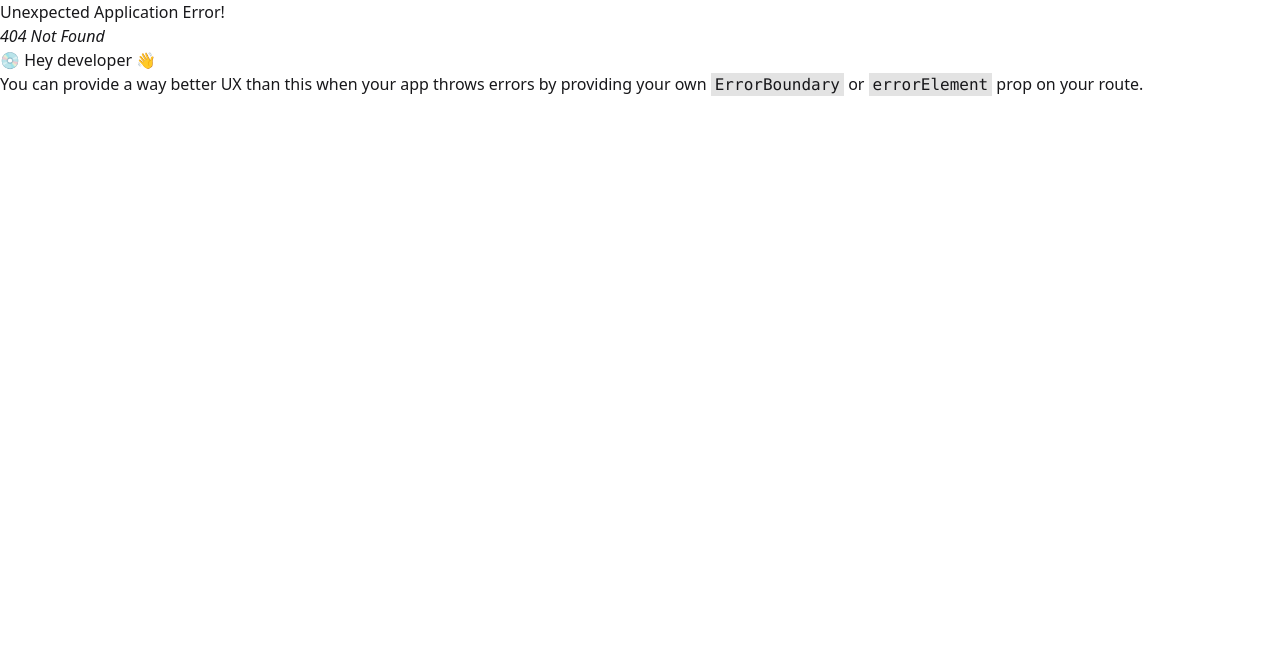
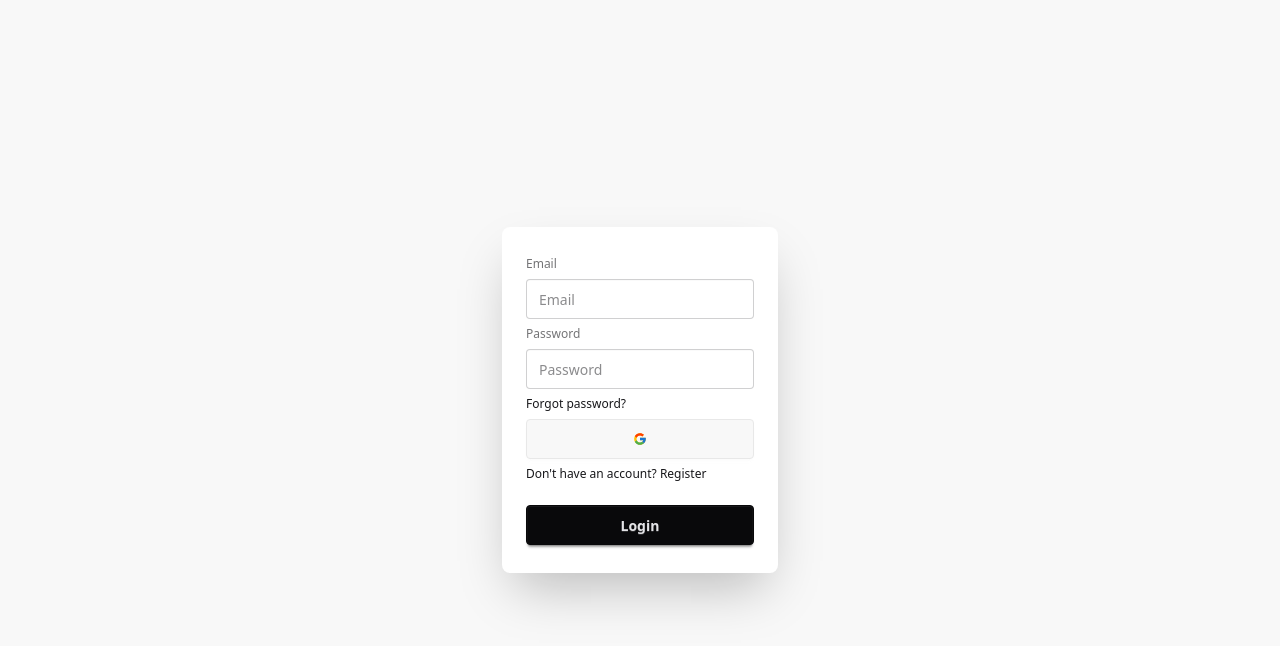
Before and after one commit to abusayemsifat/Assignment-11-frontend, a React (Vite) app: page /login in a window 1280 px wide. Before the commit this address had no page. Shown: the top 646 px of the page. Built offline with nearby package versions, Linux system fonts and the light colour scheme; no server answers.

Commit message:
Added login and registration page

```diff
--- a/package.json
+++ b/package.json
@@ -14,6 +14,8 @@
     "firebase": "^12.6.0",
     "react": "^19.2.0",
     "react-dom": "^19.2.0",
+    "react-hot-toast": "^2.6.0",
+    "react-icons": "^5.5.0",
     "react-router": "^7.10.1",
     "tailwindcss": "^4.1.17"
   },
--- /dev/null
+++ b/src/Pages/Login.jsx
@@ -0,0 +1,79 @@
+import { signInWithEmailAndPassword } from 'firebase/auth';
+import React, { useContext, useState } from 'react';
+import { Link, useLocation, useNavigate } from 'react-router';
+import auth from '../Firebase/firebase.config';
+import { AuthContext } from '../Provider/AuthProvider';
+import { FcGoogle } from "react-icons/fc";
+import toast from 'react-hot-toast';
+
+const Login = () => {
+
+    const { setUser, handleGoogleSignin } = useContext(AuthContext)
+    const location = useLocation();
+    console.log(location)
+    const navigate = useNavigate();
+    const [email, setEmail] = useState('');
+
+    const handleSubmit = (e) => {
+        e.preventDefault();
+        const email = e.target.email.value;
+        const pass = e.target.password.value;
+
+
+
+        signInWithEmailAndPassword(auth, email, pass)
+            .then((userCredential) => {
+                const user = userCredential.user;
+                setUser(user)
+                toast.success('Login Successful!')
+                navigate(location.state ? location.state : '/')
+            })
+            .catch((error) => {
+                console.log(error);
+            });
+    }
+
+    const googleSignin = () => {
+        handleGoogleSignin()
+            .then(result => {
+                const user = result.user
+                setUser(user)
+                toast.success('Login Successful!')
+                navigate(location.state ? location.state : '/')
+            })
+            .catch(err => console.log(err))
+    }
+
+    const handleForget = () => {
+        navigate(`/forget/${email}`)
+    }
+
+    return (
+        <div>
+            <div className="hero bg-base-200 min-h-screen">
+                <div className="hero-content flex-col lg:flex-row-reverse">
+                    <div className="card bg-base-100 w-full max-w-sm shrink-0 shadow-2xl">
+                        <div className="card-body">
+                            <form onSubmit={handleSubmit} className="fieldset">
+                                <label className="label">Email</label>
+                                <input onChange={(e) => setEmail(e.target.value)} name='email' type="email" className="input" placeholder="Email" />
+
+                                <label className="label">Password</label>
+                                <input name='password' type="password" className="input" placeholder="Password" />
+
+                                <div><button onClick={handleForget} className="link link-hover">Forgot password?</button></div>
+
+                                <button onClick={googleSignin} className="btn"><FcGoogle /></button>
+
+                                <div><span>Don't have an account? </span><Link to='/signup'>Register</Link></div>
+                                <button className="btn btn-neutral mt-4">Login</button>
+                            </form>
+                        </div>
+                    </div>
+                </div>
+            </div>
+        </div>
+    );
+};
+
+export default Login;
--- /dev/null
+++ b/src/Pages/Register.jsx
@@ -0,0 +1,95 @@
+import React, { useContext } from 'react';
+import { Link, Navigate } from 'react-router';
+import { AuthContext } from '../Provider/AuthProvider';
+import { updateProfile } from 'firebase/auth';
+import auth from '../Firebase/firebase.config';
+import { FcGoogle } from "react-icons/fc";
+
+const Register = () => {
+    const { registerWithEmailPassword, setUser, user, handleGoogleSignin } = useContext(AuthContext);
+
+    const handleSubmit = (e) => {
+        e.preventDefault()
+        const email = e.target.email.value;
+        const pass = e.target.password.value;
+        const name = e.target.name.value;
+        const photoUrl = e.target.photoUrl.value;
+
+
+        const uppercase = /[A-Z]/;
+        const lowercase = /[a-z]/;
+
+        if (pass.length < 6) {
+            return alert("less than 6 charecters")
+        }
+
+        if (!uppercase.test(pass)) {
+            return alert("Need an Uppercase")
+        }
+
+        if (!lowercase.test(pass)) {
+            return alert("Need a Lowercase")
+        }
+
+
+        registerWithEmailPassword(email, pass)
+            .then((userCredential) => {
+
+                updateProfile(auth.currentUser, {
+                    displayName: name, photoURL: photoUrl
+                }).then(() => {
+                    setUser(userCredential.user)
+                    Navigate(location.state)
+                }).catch((error) => {
+                    console.log(error)
+                });
+            })
+            .catch(err => {
+                console.log(err);
+            })
+    }
+
+    console.log(user);
+
+    const googleSignup = () => {
+        handleGoogleSignin()
+            .then(result => {
+                const user = result.user
+                setUser(user)
+                Navigate(location.state)
+            })
+            .catch(err => console.log(err))
+    }
+
+
+    return (
+        <div>
+            <div className="hero bg-base-200 min-h-screen">
+                <div className="hero-content flex-col lg:flex-row-reverse">
+                    <div className="card bg-base-100 w-full max-w-sm shrink-0 shadow-2xl">
+                        <div className="card-body">
+                            <form onSubmit={handleSubmit} className="fieldset">
+                                <label className="label">Name</label>
+                                <input name='name' type="text" className="input" placeholder="Your Full Name" />
+                                <label className="label">Email</label>
+                                <input name='email' type="email" className="input" placeholder="Email" />
+                                <label className="label">PhotoUrl</label>
+                                <input name='photoUrl' type="text" className="input" placeholder="Enter your photoUrl" />
+                                <label className="label">Password</label>
+                                <input name='password' type="password" className="input" placeholder="Password" />
+
+                                <button onClick={googleSignup} className="btn"><FcGoogle /></button>
+
+                                <div><a className="link link-hover">Forgot password?</a></div>
+                                <div><span>Already have an account? </span><Link className='text-blue-500' to='/login'>Login</Link></div>
+                                <button className="btn btn-neutral mt-4">Register</button>
+                            </form>
+                        </div>
+                    </div>
+                </div>
+            </div>
+        </div>
+    );
+};
+
+export default Register;
--- /dev/null
+++ b/src/Provider/AuthProvider.jsx
@@ -0,0 +1,50 @@
+import { createUserWithEmailAndPassword, onAuthStateChanged, signInWithPopup } from 'firebase/auth';
+import React, { createContext, useEffect, useState } from 'react';
+import auth from '../Firebase/firebase.config';
+import { GoogleAuthProvider } from 'firebase/auth';
+
+// eslint-disable-next-line react-refresh/only-export-components
+export const AuthContext = createContext();
+
+const googleProvider = new GoogleAuthProvider();
+
+const AuthProvider = ({ children }) => {
+
+    const [loading, setLoading] = useState(true);
+    const [user, setUser] = useState(null);
+
+    const registerWithEmailPassword = (email, pass) => {
+        return createUserWithEmailAndPassword(auth, email, pass)
+    }
+
+    const handleGoogleSignin = () =>{
+        return signInWithPopup(auth, googleProvider)
+    }
+
+        useEffect(() => {
+            const unsubscribe = onAuthStateChanged(auth, (currentUser) => {
+                setUser(currentUser)
+                setLoading(false)
+            })
+            return () => {
+                unsubscribe()
+            }
+
+        }, [])
+
+    const authData = {
+        registerWithEmailPassword,
+        setUser,
+        user,
+        handleGoogleSignin,
+        loading
+    }
+
+    return (
+        <AuthContext value={authData}>
+            {children}
+        </AuthContext>
+    )
+};
+
+export default AuthProvider;
--- a/src/Routes/Routes.jsx
+++ b/src/Routes/Routes.jsx
@@ -1,6 +1,7 @@
 import { createBrowserRouter } from "react-router";
 import RootLayout from "../RootLayout/RootLayout";
 import Home from "../Pages/Home/Home";
+import Login from "../Pages/Login";
 
 const router = createBrowserRouter([
   {
@@ -10,6 +11,10 @@ const router = createBrowserRouter([
       {
         path: '/',
         Component: Home
+      },
+      {
+        path: '/login',
+        Component: Login
       }
     ]
   },
--- a/src/main.jsx
+++ b/src/main.jsx
@@ -4,9 +4,12 @@ import './index.css'
 import App from './App.jsx'
 import router from './Routes/Routes.jsx'
 import { RouterProvider } from 'react-router'
+import AuthProvider from './Provider/AuthProvider.jsx'
 
 createRoot(document.getElementById('root')).render(
   <StrictMode>
-    <RouterProvider router={router} />
+    <AuthProvider>
+      <RouterProvider router={router} />
+    </AuthProvider>
   </StrictMode>,
 )
```
Also changed, not shown: 1 other file (tests, documents, lock files or other folders).
